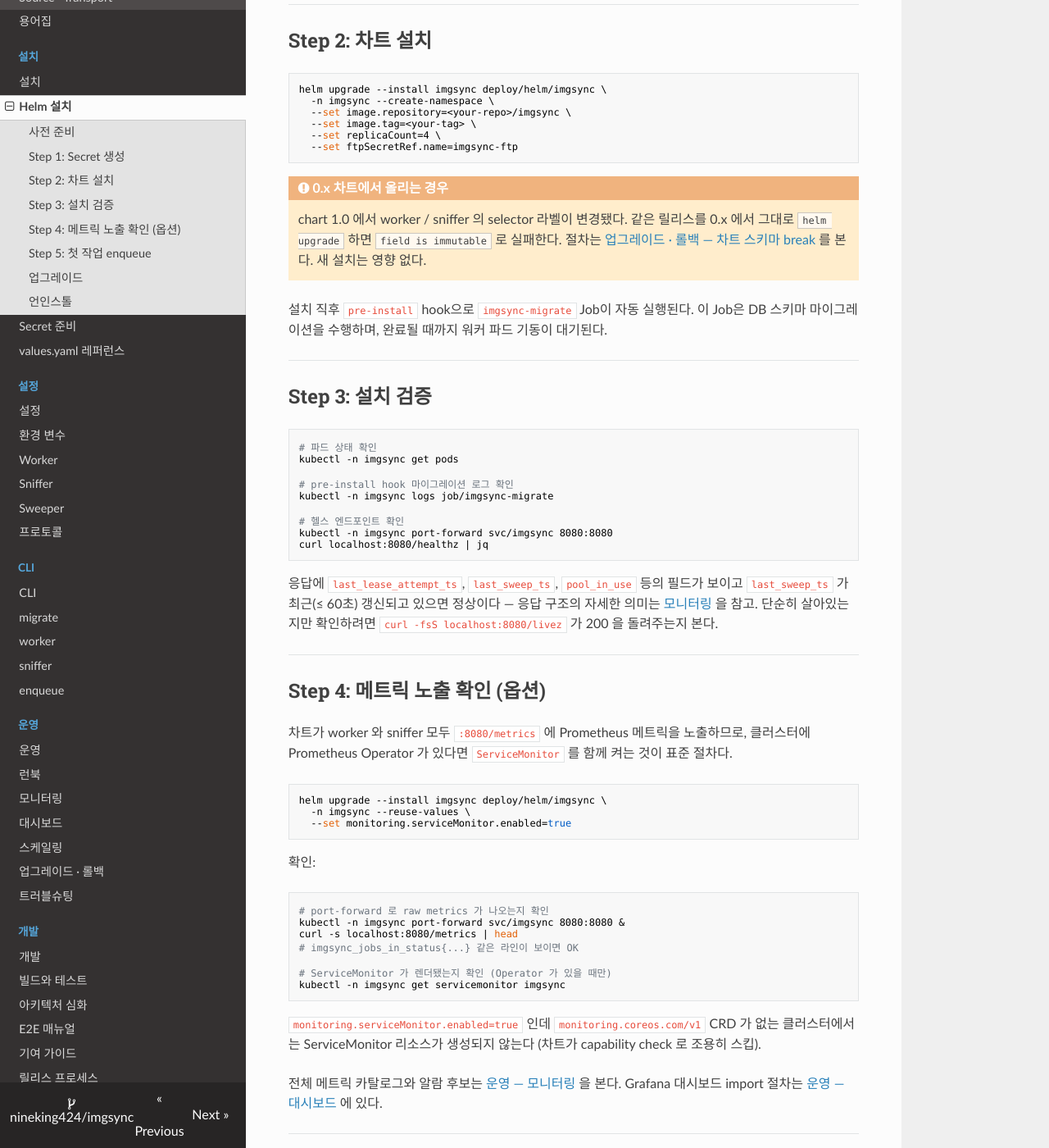
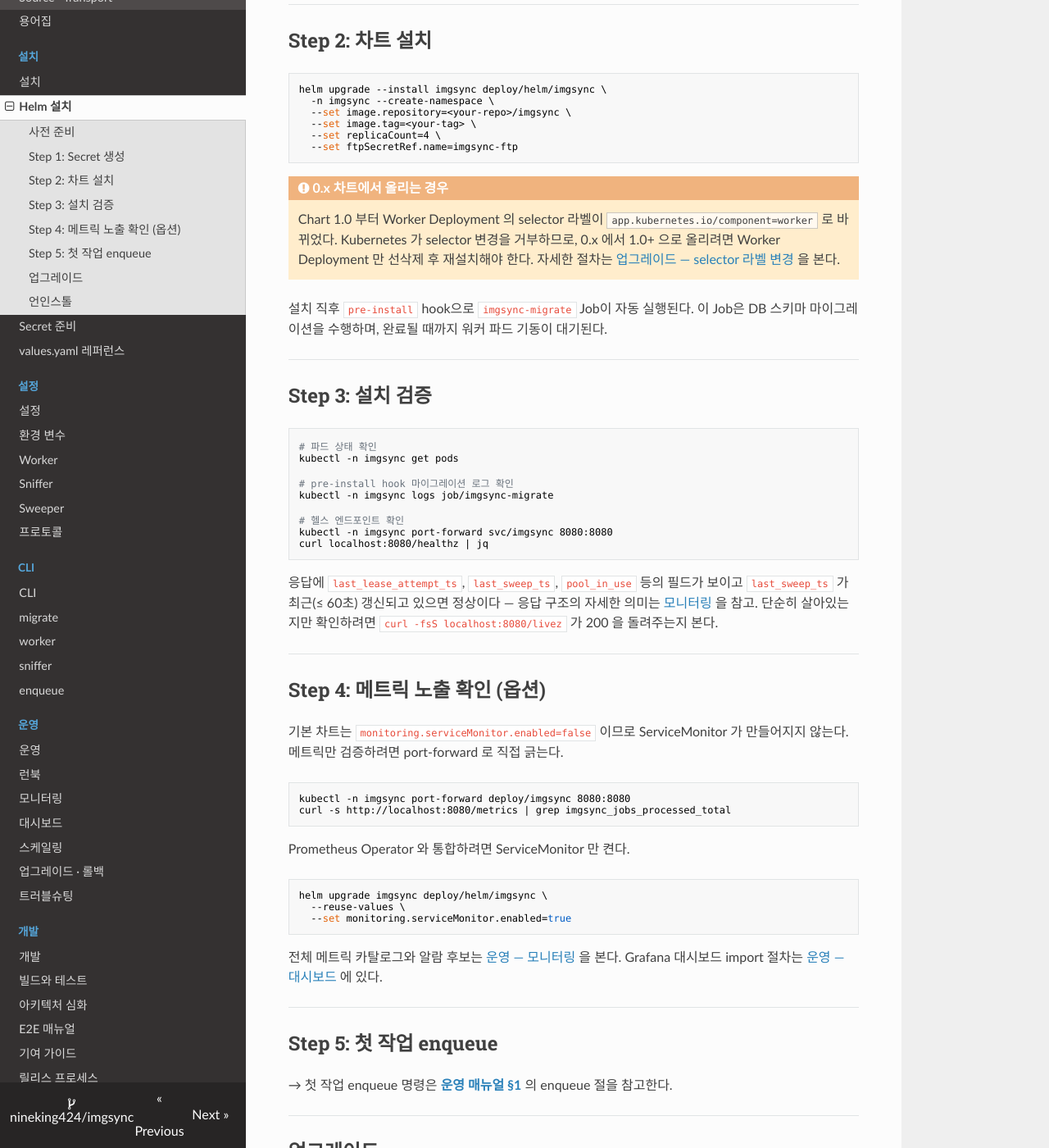
Before and after one commit to nineking424/imgsync, an MkDocs documentation site: the page built from docs/installation/helm.md, in a window 1280 px wide and 1400 px high, scrolled down 653 px. Shown: the whole window at 82% size. Built offline with MkDocs 1.6.1, drawn with Linux system fonts in a browser that asks for light colours; nearby versions of some CDN libraries.

Commit message:
docs(installation/helm): realign Step 4 + 0.x warning to spec wording
Replace paraphrased blocks in helm.md with the exact text from the
monitoring Phase 1 plan: keep the specific label key
(app.kubernetes.io/component=worker), the inline remediation, the
canonical link text, and the #메트릭-카탈로그 anchor.

Co-Authored-By: Claude Opus 4.7 <noreply@anthropic.com>

````diff
--- a/docs/installation/helm.md
+++ b/docs/installation/helm.md
@@ -35,7 +35,11 @@ helm upgrade --install imgsync deploy/helm/imgsync \
 ```
 
 !!! warning "0.x 차트에서 올리는 경우"
-    chart 1.0 에서 worker / sniffer 의 selector 라벨이 변경됐다. 같은 릴리스를 0.x 에서 그대로 `helm upgrade` 하면 `field is immutable` 로 실패한다. 절차는 [업그레이드 · 롤백 — 차트 스키마 break](../operating/upgrades-and-rollback.md#차트-스키마-break-selector-라벨-변경-chart-10) 를 본다. 새 설치는 영향 없다.
+    Chart 1.0 부터 Worker Deployment 의 selector 라벨이
+    `app.kubernetes.io/component=worker` 로 바뀌었다. Kubernetes 가
+    selector 변경을 거부하므로, 0.x 에서 1.0+ 으로 올리려면
+    Worker Deployment 만 선삭제 후 재설치해야 한다. 자세한 절차는
+    [업그레이드 — selector 라벨 변경](../operating/upgrades-and-rollback.md#차트-스키마-break-selector-라벨-변경-chart-10) 을 본다.
 
 설치 직후 `pre-install` hook으로 `imgsync-migrate` Job이 자동 실행된다. 이 Job은 DB 스키마 마이그레이션을 수행하며, 완료될 때까지 워커 파드 기동이 대기된다.
 
@@ -61,29 +65,22 @@ curl localhost:8080/healthz | jq
 
 ## Step 4: 메트릭 노출 확인 (옵션)
 
-차트가 worker 와 sniffer 모두 `:8080/metrics` 에 Prometheus 메트릭을 노출하므로, 클러스터에 Prometheus Operator 가 있다면 `ServiceMonitor` 를 함께 켜는 것이 표준 절차다.
+기본 차트는 `monitoring.serviceMonitor.enabled=false` 이므로 ServiceMonitor 가 만들어지지 않는다. 메트릭만 검증하려면 port-forward 로 직접 긁는다.
 
 ```bash
-helm upgrade --install imgsync deploy/helm/imgsync \
-  -n imgsync --reuse-values \
+kubectl -n imgsync port-forward deploy/imgsync 8080:8080
+curl -s http://localhost:8080/metrics | grep imgsync_jobs_processed_total
+```
+
+Prometheus Operator 와 통합하려면 ServiceMonitor 만 켠다.
+
+```bash
+helm upgrade imgsync deploy/helm/imgsync \
+  --reuse-values \
   --set monitoring.serviceMonitor.enabled=true
 ```
 
-확인:
-
-```bash
-# port-forward 로 raw metrics 가 나오는지 확인
-kubectl -n imgsync port-forward svc/imgsync 8080:8080 &
-curl -s localhost:8080/metrics | head
-# imgsync_jobs_in_status{...} 같은 라인이 보이면 OK
-
-# ServiceMonitor 가 렌더됐는지 확인 (Operator 가 있을 때만)
-kubectl -n imgsync get servicemonitor imgsync
-```
-
-`monitoring.serviceMonitor.enabled=true` 인데 `monitoring.coreos.com/v1` CRD 가 없는 클러스터에서는 ServiceMonitor 리소스가 생성되지 않는다 (차트가 capability check 로 조용히 스킵).
-
-전체 메트릭 카탈로그와 알람 후보는 [운영 — 모니터링](../operating/monitoring.md) 을 본다. Grafana 대시보드 import 절차는 [운영 — 대시보드](../operating/dashboards.md) 에 있다.
+전체 메트릭 카탈로그와 알람 후보는 [운영 — 모니터링](../operating/monitoring.md#메트릭-카탈로그) 을 본다. Grafana 대시보드 import 절차는 [운영 — 대시보드](../operating/dashboards.md) 에 있다.
 
 ---
 
````
